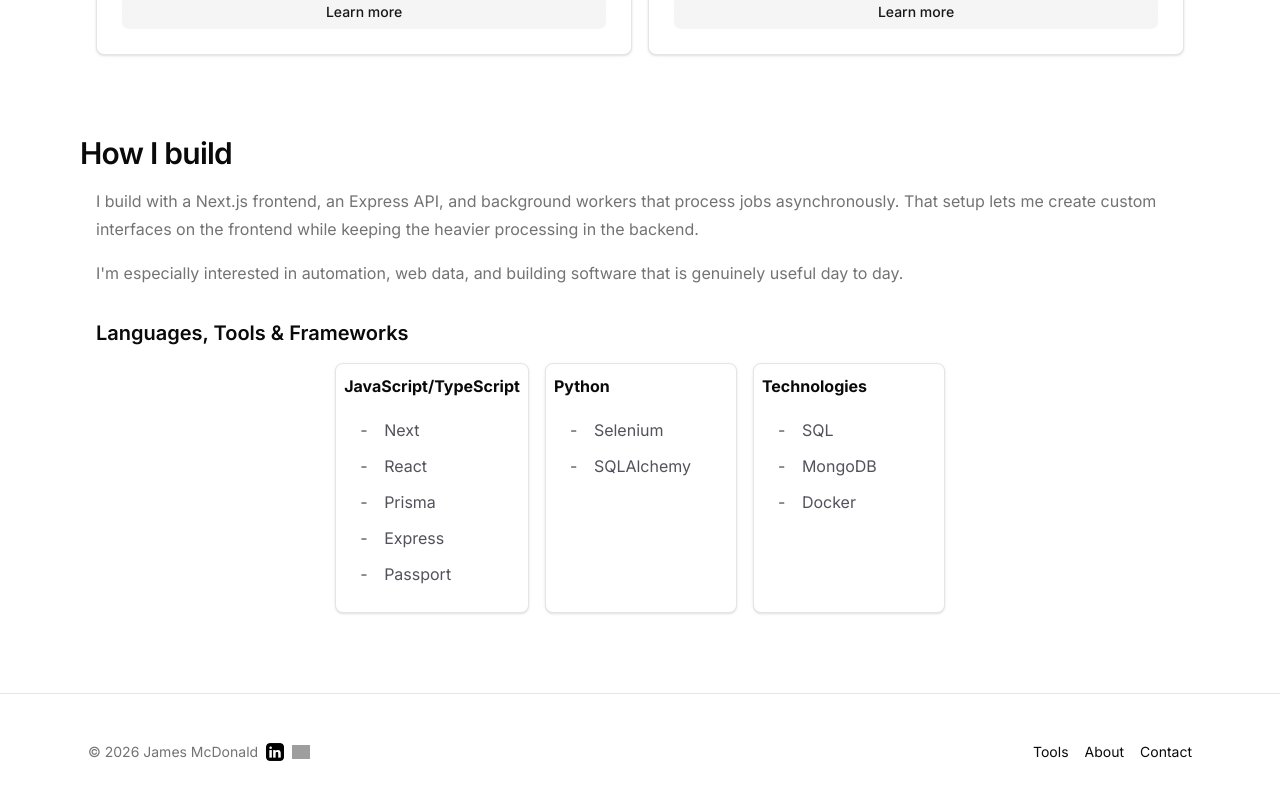
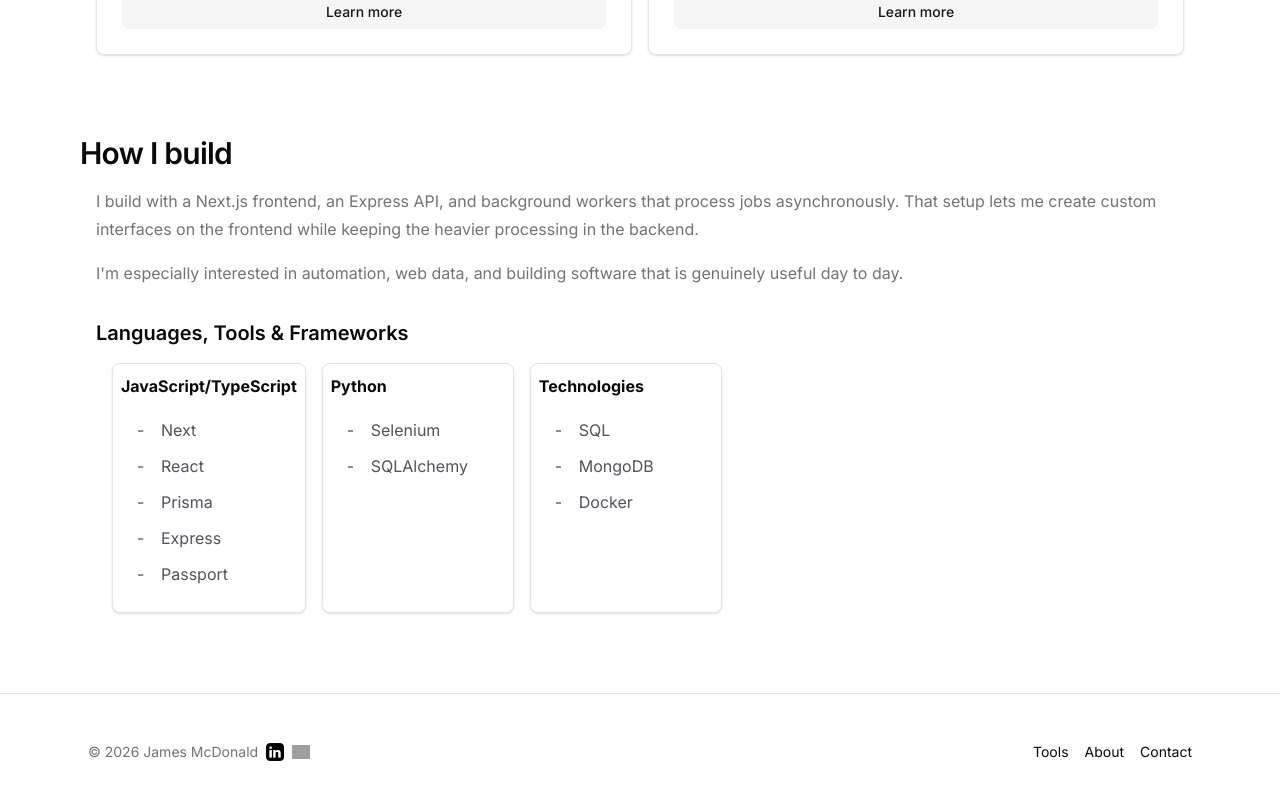
Before and after one commit to JamesIMcDonald/personalWebsite, a Next.js app in the folder frontend/: page / in a window 1280 px wide. Shown: the part 627-1427 px from the top of the page. Built offline with nearby package versions, Linux system fonts and the light colour scheme; no server answers; grey boxes are pictures that could not be loaded.

Commit message:
stupid tiny changes, now happy with it

```diff
--- a/frontend/app/page.tsx
+++ b/frontend/app/page.tsx
@@ -52,7 +52,7 @@ export default function HomePage() {
 							<h3>More tools coming soon</h3>
 							<p>I&apos;m building more focused tools for website analysis, automation, and useful data collection.</p>
 						</div>
-						<Button asChild variant="secondary"><Link href="/tools/link-checker">Learn more</Link></Button>
+						<Button asChild variant="secondary"><Link href="/tools">Learn more</Link></Button>
 					</div>
 				</div>
 			</div>
@@ -73,7 +73,7 @@ export default function HomePage() {
 				</div>
 				<div className="flex flex-col p-4 gap-4">
 					<h3>Languages, Tools & Frameworks</h3>
-					<ul className="flex px-4 gap-4 justify-center flex-wrap">
+					<ul className="flex px-4 gap-4 justify-center md:justify-start flex-wrap">
 						<li className="p-2 card min-w-48">
 							<h4 className="font-bold">JavaScript/TypeScript</h4>
 							<ul className="p-4 space-y-2 custom-list">
```
